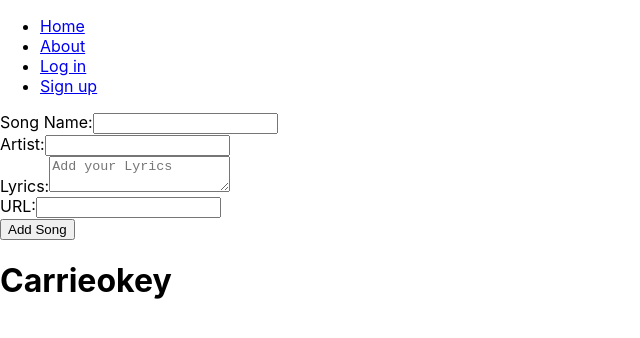
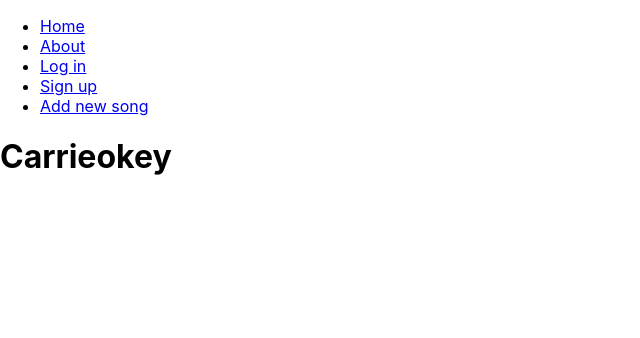
Before and after one commit to trungpham10/CarrieOKey, a React (Create React App) app in the folder CO_Front_End/carrieokey/: page / in a window 1280 px wide. Shown: the top 338 px of the page, without its empty margins (0-640 px from the left). Built offline with nearby package versions, Linux system fonts and the light colour scheme.

Commit message:
move add new song to separate route

```diff
--- a/CO_Front_End/carrieokey/src/App.js
+++ b/CO_Front_End/carrieokey/src/App.js
@@ -46,21 +46,20 @@ export default class App extends Component {
       });
   };
 
-  constructor(props) {
-    super(props);
-    this.state = {
-      songName: [],
-      artist: String,
-      lyrics: String,
-      user: "", //after login this will have user name
-    };
-  }
+  // constructor(props) {
+  //   super(props);
+  //   this.state = {
+  //     songName: [],
+  //     artist: String,
+  //     lyrics: String,
+  //     user: "", //after login this will have user name
+  //   };
+  // }
 
   render() {
     return (
       <Router>
         <NavBar />
-        <NewSongForm />
         <div className="App">
           <Switch>
             <Route exact path="/" component={Home} />
@@ -80,6 +79,7 @@ export default class App extends Component {
                 />
               )}
             />
+            <Route exact path="/new" component={NewSongForm} />
           </Switch>
         </div>
       </Router>
--- a/CO_Front_End/carrieokey/src/components/NavBar.jsx
+++ b/CO_Front_End/carrieokey/src/components/NavBar.jsx
@@ -17,6 +17,9 @@ export default function NavBar() {
         <li>
           <Link to="/signup">Sign up</Link>
         </li>
+        <li>
+          <Link to="/new">Add new song</Link>
+        </li>
       </ul>
     </div>
   );
```
